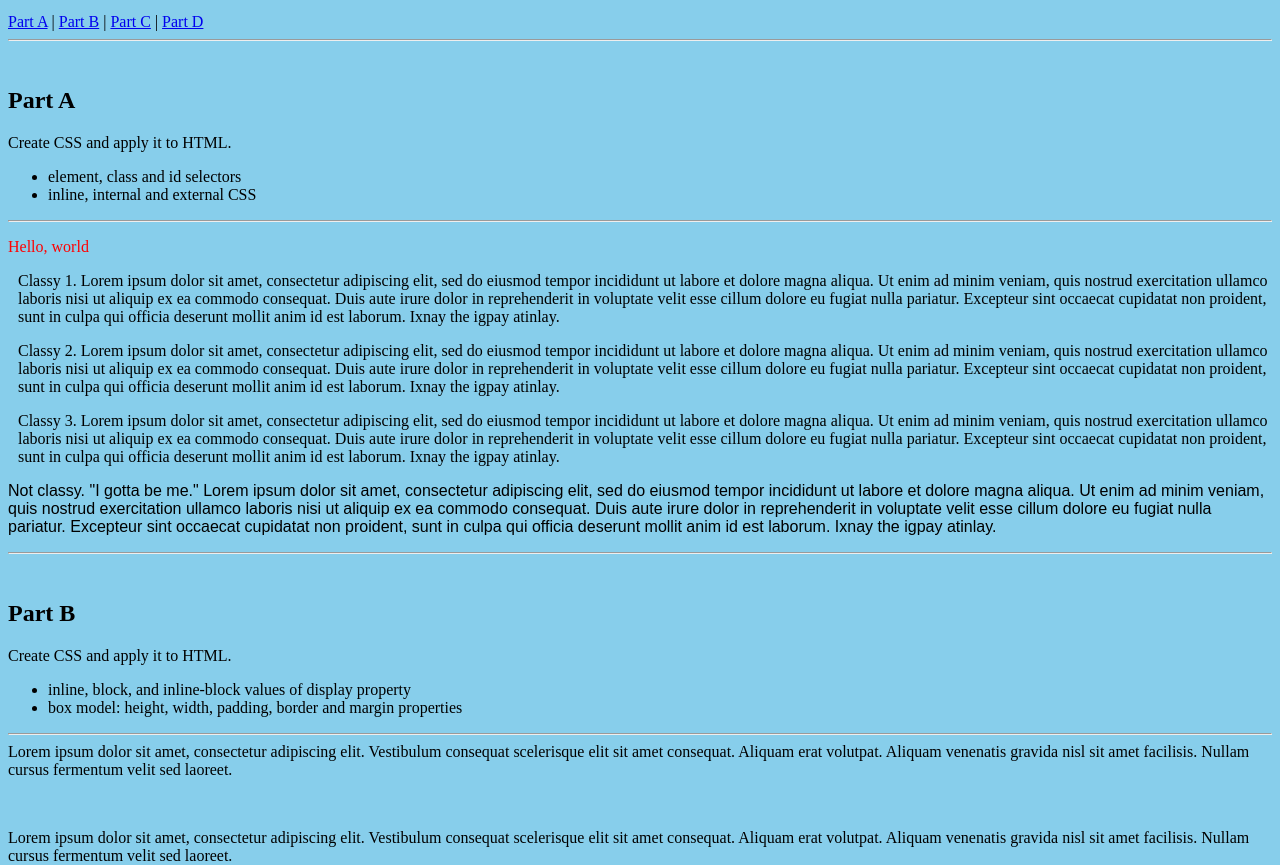
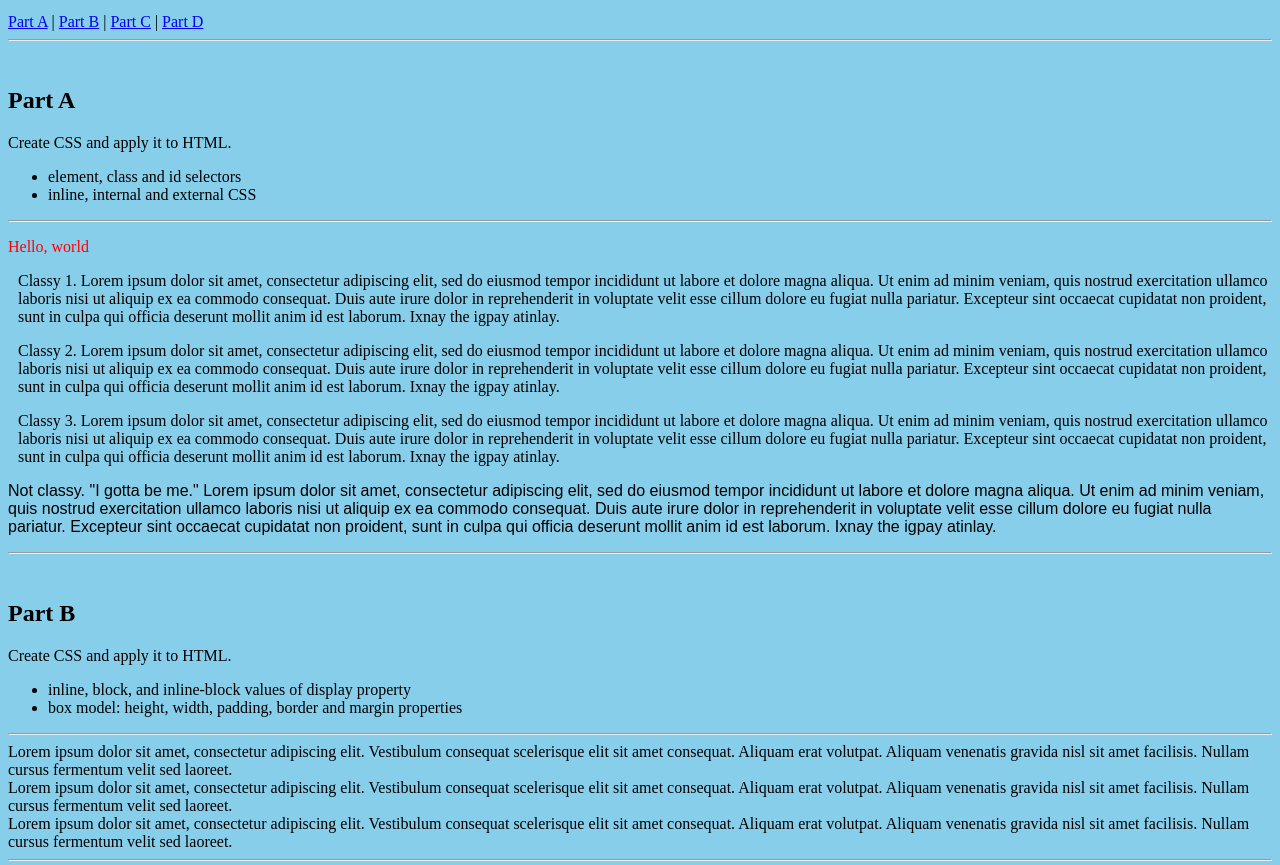
Before and after one commit to Chubomber/CIS255, a plain HTML site: page assignment02.html in a window 1280 px wide. Shown: the part 87-952 px from the top of the page. Drawn offline with Linux system fonts and the light colour scheme.

Commit message:
Update assignment02.css

```diff
--- a/assignment02.css
+++ b/assignment02.css
@@ -11,9 +11,8 @@ body{
 p.classy{
   margin-left: 10px;
 }
-div{
-  margin-bottom: 50px;
-}
+
+
 .stripey tr:nth-child(odd) {
   background-color: white;
 }
```
